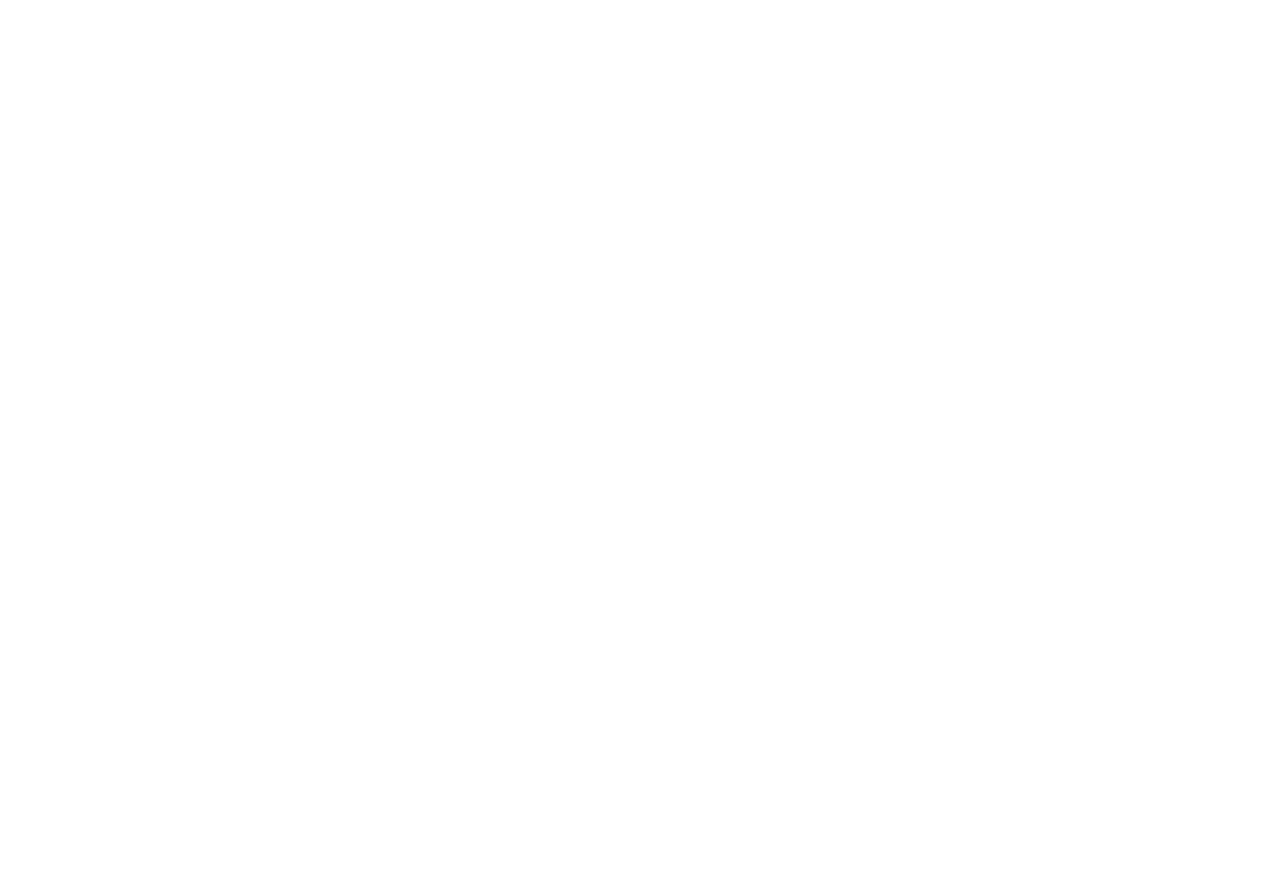
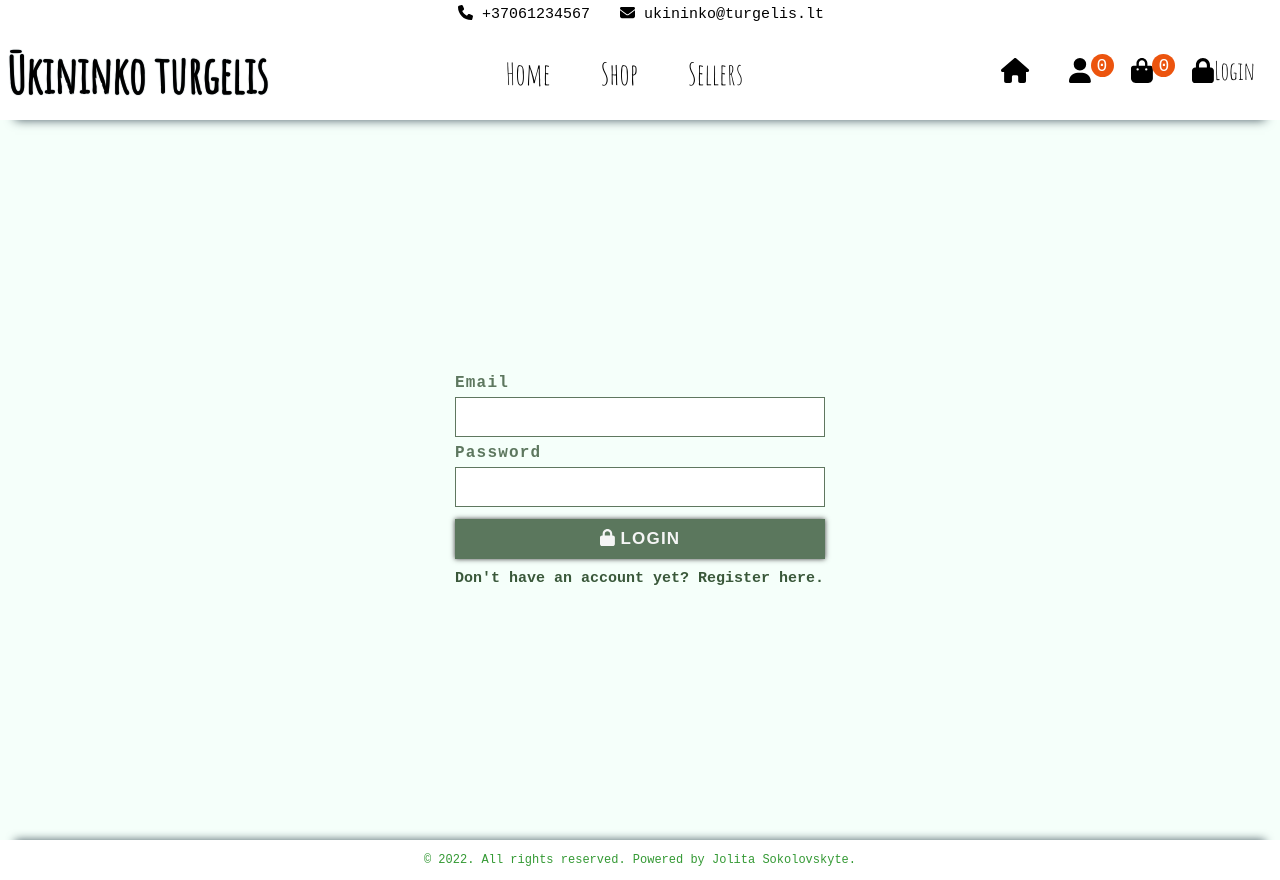
Before and after one commit to jsokolovskyte/ukininko-turgelis-final-project, a React (Create React App) app: page /login in a window 1280 px wide. Before the commit this address had no page. Before the commit the page ends 800 px from the top, so only its background shows below. Built offline with nearby package versions, Linux system fonts and the light colour scheme.

Commit message:
login register done

```diff
--- a/src/App.js
+++ b/src/App.js
@@ -1,5 +1,7 @@
 import { BrowserRouter as Router, Routes, Route } from 'react-router-dom'
 import './App.css';
+import Login from './pages/forms/Login';
+import Register from './pages/forms/Register';
 import Home from './pages/home/Home';
 import Sellers from './pages/sellers/Sellers';
 import Shop from './pages/shop/Shop';
@@ -12,6 +14,9 @@
       <Route path='/' element={ <Home />} />
       <Route path='/shop' element={ <Shop />} />
       <Route path='/sellers' element={ <Sellers />} />
+      <Route path='/sellers/;id' element={ <Sellers />} />
+      <Route path='/login' element={ <Login />} />
+      <Route path='/register' element={ <Register />} />
     </Routes>
    </Router>
    </>
--- /dev/null
+++ b/src/components/forms/Sign.jsx
@@ -0,0 +1,51 @@
+import { faArrowUpRightFromSquare } from "@fortawesome/free-solid-svg-icons";
+import { FontAwesomeIcon } from "@fortawesome/react-fontawesome";
+import React from "react";
+import { Link } from "react-router-dom";
+
+const Sign = () => {
+    return (
+        <div className="form-row">
+
+            <div className="form-group">
+                <label htmlFor="name">Full Name</label>
+                <input required type="text" id="name" />
+            </div>
+
+            <div className="form-group">
+                <label htmlFor="email">Email</label>
+                <input required type="email" id="email" />
+            </div>
+
+            <div className="form-group">
+                <label htmlFor="password">Password</label>
+                <input required type="password" id="password" />
+            </div>
+
+            <div className="form-group">
+                <label htmlFor="r_password">Repeat Password</label>
+                <input required type="password" id="r_password" />
+            </div>
+
+            <div className="form-group">
+                <label htmlFor="address">Address</label>
+                <input required type="text" id="address" />
+            </div>
+
+            <div className="form-group">
+                <label htmlFor="phone">Phone</label>
+                <input required type="number" id="phone" />
+            </div>
+
+            <div className="form-btn">
+                <button><FontAwesomeIcon icon={faArrowUpRightFromSquare} /> Register</button>
+            </div>
+
+            <div className="form-footer">
+                <Link to="/login">Have an account already? Login here.</Link>
+            </div>
+        </div>
+    )
+}
+
+export default Sign
--- /dev/null
+++ b/src/components/forms/SignIn.jsx
@@ -0,0 +1,34 @@
+import { faLock } from "@fortawesome/free-solid-svg-icons";
+import { FontAwesomeIcon } from "@fortawesome/react-fontawesome";
+import React from "react";
+import { Link } from "react-router-dom";
+
+const SignIn = () => {
+    return (
+        <div className="form-row">
+            <div className="form">
+                <form>
+                    <div className="form-group">
+                        <label htmlFor="email">Email</label>
+                        <input type="email" id="email" required/>
+                    </div>
+
+                    <div className="form-group">
+                        <label htmlFor="password">Password</label>
+                        <input type="password" id="password" required/>
+                    </div>
+
+                    <div className="form-btn">
+                        <button><FontAwesomeIcon icon={faLock} /> Login</button>
+                    </div>
+
+                    <div className="form-footer">
+                        <Link to="/register">Don't have an account yet? Register here.</Link>
+                    </div>
+                </form>
+            </div>
+        </div>
+    )
+}
+
+export default SignIn
--- a/src/components/header/Header.jsx
+++ b/src/components/header/Header.jsx
@@ -1,6 +1,6 @@
 import React from "react";
 import { FontAwesomeIcon } from '@fortawesome/react-fontawesome'
-import { faEnvelope, faLock, faPhone, faShoppingBag } from '@fortawesome/free-solid-svg-icons'
+import { faEnvelope, faHome, faLock, faPhone, faShoppingBag, faUser } from '@fortawesome/free-solid-svg-icons'
 import '../../pages/home/home.css'
 import { Link, NavLink } from "react-router-dom";
 
@@ -23,6 +23,11 @@
                 </div>
 
                 <div className="header-action">
+
+                    <Link to="/account"><FontAwesomeIcon icon={faHome}/></Link>
+
+                    <Link to="/follow"><FontAwesomeIcon icon={faUser} /><span className="header-cart-badge">0</span></Link>
+
                     <Link to="/cart"><FontAwesomeIcon icon={faShoppingBag} /><span className="header-cart-badge">0</span></Link>
 
                     <Link to="/login"><FontAwesomeIcon icon={faLock} />Login</Link>
--- /dev/null
+++ b/src/pages/forms/Login.jsx
@@ -0,0 +1,31 @@
+import React from "react";
+import Footer from "../../components/footer/Footer";
+import SignIn from "../../components/forms/SignIn";
+import Header from "../../components/header/Header";
+import './forms.css'
+
+const Login = () => {
+    return (
+        <div className="wrapper">
+        {/* Header start */}
+        <header className="header-container">
+          <Header />
+        </header>
+        {/* Header end */}
+
+        {/* Main start */}
+        <main className="main-container">
+            <SignIn />
+        </main>
+        {/* Main end */}
+
+        {/* Footer start */}
+        <footer className="footer-container">
+          <Footer />
+        </footer>
+        {/* Footer end */}
+      </div>
+    )
+}
+
+export default Login
--- /dev/null
+++ b/src/pages/forms/Register.jsx
@@ -0,0 +1,31 @@
+import React from "react";
+import Footer from "../../components/footer/Footer";
+import Sign from "../../components/forms/Sign";
+import Header from "../../components/header/Header";
+import './forms.css'
+
+const Register = () => {
+    return (
+        <div className="wrapper">
+        {/* Header start */}
+        <header className="header-container">
+          <Header />
+        </header>
+        {/* Header end */}
+
+        {/* Main start */}
+        <main className="main-container">
+            <Sign />
+        </main>
+        {/* Main end */}
+
+        {/* Footer start */}
+        <footer className="footer-container">
+          <Footer />
+        </footer>
+        {/* Footer end */}
+      </div>
+    )
+}
+
+export default Register
--- /dev/null
+++ b/src/pages/forms/forms.css
@@ -0,0 +1,71 @@
+.form-row {
+    display: flex;
+    flex-direction: column;
+    justify-content: center;
+    align-items: center;
+    min-height: calc(100vh - 120px);
+    font-family: 'Courier New', Courier, monospace;
+    margin: 20px 0;
+}
+
+.form-row .form-group {
+    margin-bottom: 7px;
+    display: flex;
+    flex-direction: column;
+    font-family: 'Courier New', Courier, monospace;
+}
+
+.form-row .form-group label {
+    letter-spacing: 1.2px;
+    color: rgba(20, 55, 20, 0.677);
+    font-weight: bold;
+    margin-bottom: 5px;
+    font-size: 16px;
+}
+
+.form-row .form-group input {
+    height: 40px;
+    padding: 5px 15px;
+    width: 370px;
+    border: 1px solid rgba(20, 55, 20, 0.677);
+    letter-spacing: 1.3px;
+    color: green;
+    font-weight: bold;
+}
+
+.form-btn button {
+    width: 370px;
+    padding: 10px;
+    margin-top: 5px;
+    background-color: rgba(20, 55, 20, 0.677);
+    color: whitesmoke;
+    font-size: 17px;
+    text-transform: uppercase;
+    font-weight: bold;
+    border: none;
+    letter-spacing: 1.2px;
+    transition: all 0.5s;
+    box-shadow:  0 0 5px rgb(61, 61, 61);
+}
+
+.form-btn button:hover {
+    background-color: whitesmoke;
+    color: rgba(20, 55, 20, 0.677);
+}
+
+.form-footer {
+    margin-top: 10px;
+}
+
+.form-footer a {
+    font-size: 15px;
+    text-align: center;
+    font-weight: bold;
+    color: rgba(20, 55, 20, 0.836);
+}
+
+.form-footer a:hover {
+    color: rgba(20, 55, 20, 0.594);
+    border-bottom: 1px solid rgba(20, 55, 20, 0.594);
+    width: max-content;
+}
```
Also changed, not shown: src/pages/seller/Seller.jsx (added, +12 -0 lines), src/pages/seller/seller.css (added).
